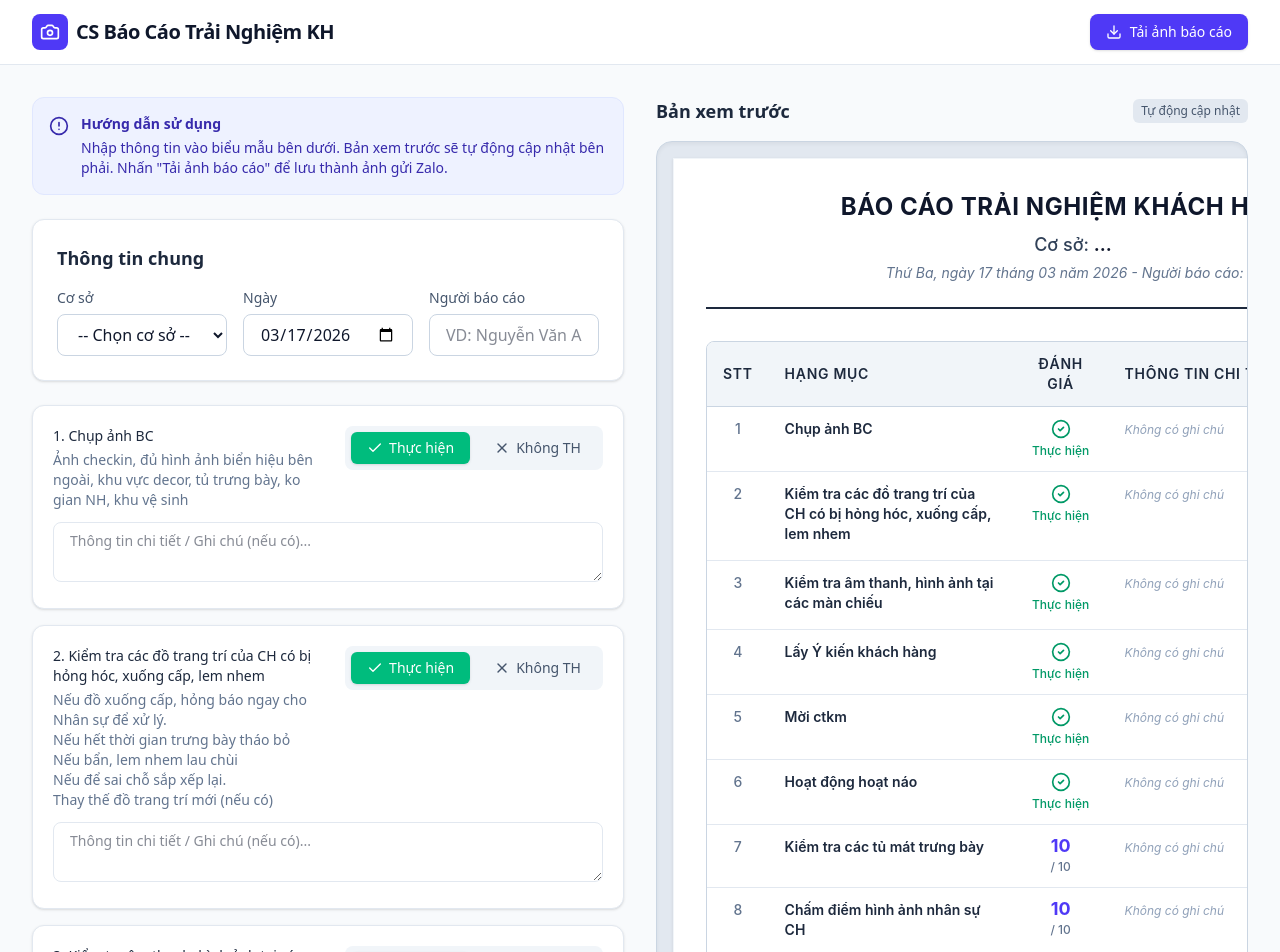
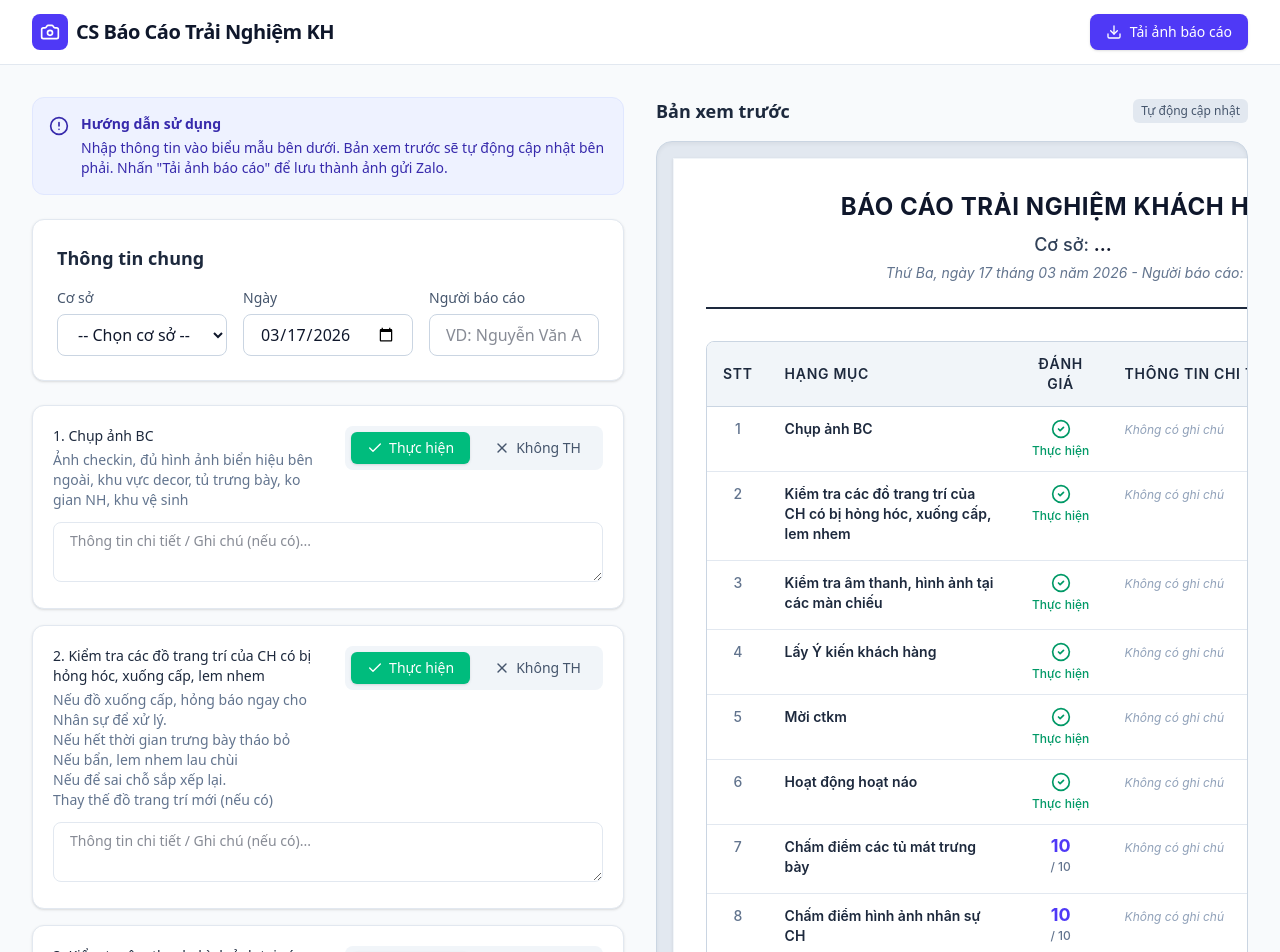
Before and after one commit to npnam151-rgb/CS, a React (Vite) app: page / in a window 1280 px wide. Shown: the top 952 px of the page. Built offline with nearby package versions, Linux system fonts and the light colour scheme.

Commit message:
Update types.ts

```diff
--- a/src/types.ts
+++ b/src/types.ts
@@ -27,7 +27,7 @@ export const CHECKLIST_ITEMS: ChecklistItemDef[] = [
   { id: 4, title: 'Lấy Ý kiến khách hàng', type: 'check', req: 'Xin ý kiến khách hàng cảm nhận trải nghiệm, ý kiến về món ăn cụ thể trên bàn khách.' },
   { id: 5, title: 'Mời ctkm', type: 'check', req: 'Mời khách tham gia các CTKM thường xuyên như đánh giá 5* google, đăng ký thành viên.\nTham gia mời các CTKM định kỳ như Ngày hội Bia Ơi, thứ 3 hàng tuần cho thành viên' },
   { id: 6, title: 'Hoạt động hoạt náo', type: 'check', req: 'Tham gia các hoạt động hoạt náo tại điểm cùng team MKT và nv CH như sinh nhật KH...' },
-  { id: 7, title: 'Kiểm tra các tủ mát trưng bày', type: 'score', req: 'Nếu tủ không sắp xếp gọn gàng theo đúng chủng loại và đủ kín đồ thì yc sắp xếp và fill đủ đồ' },
+  { id: 7, title: 'Chấm điểm các tủ mát trưng bày', type: 'score', req: 'Nếu tủ không sắp xếp gọn gàng theo đúng chủng loại và đủ kín đồ thì yc sắp xếp và fill đủ đồ' },
   { id: 8, title: 'Chấm điểm hình ảnh nhân sự CH', type: 'score', req: 'NV mặc áo đồng phục theo qui định, ko đi dép lê, có đủ bút, tab, đeo bộ đàm.\nNV luôn nói Bia Ơi xin chào khi khách đến và Bia Ơi cảm ơn khi tiễn khách.\nNV CS mặc tạp dề, tóc tai gọn gàng trang điểm xinh tươi\nNV boy ko đi dép lê, ko mặc quần rách' },
   { id: 9, title: 'Chấm điểm Quản lý', type: 'score', req: 'QL có mặt đầy đủ trong giờ làm việc\nQuan sát sự giao tiếp của QL với KH\nQuan sát sự sát sao của QL với nhân viên' },
   { id: 10, title: 'Chấm điểm nhân viên làm việc đúng qui trình', type: 'score', req: 'Luôn dùng khay để bê đồ\nGhi tờ check đầy đủ\nLuôn có mặt tại bàn phục vụ không để khách phải bực mình vì không gọi đc nhân viên\nKhi dọn bàn tuân thủ đúng qui trình và đảm bảo sạch sẽ theo đúng qui định\nKhông dùng điện thoại trong ca làm việc' },
```
